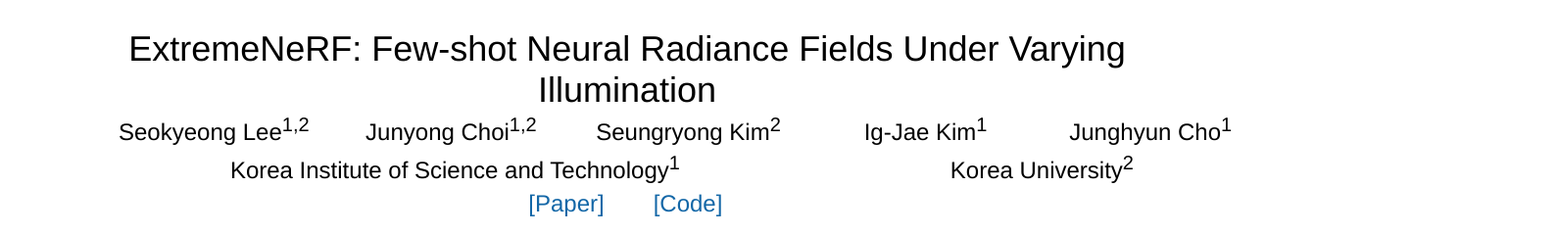
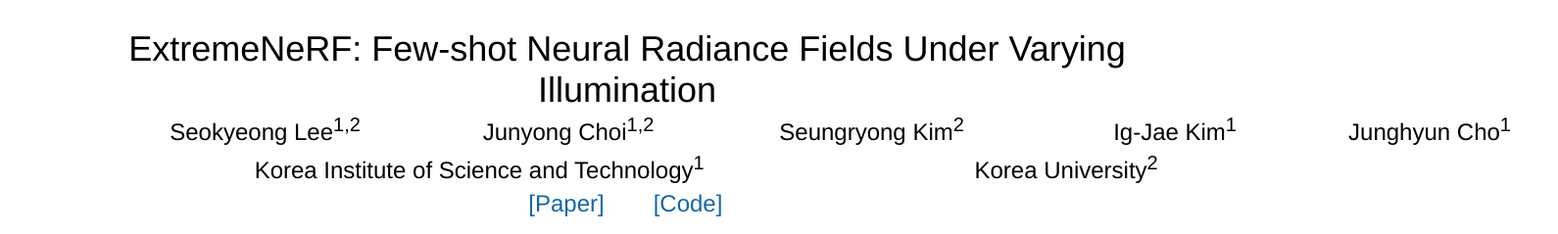
Before and after one commit to seokyeong94/ExtremeNeRF, a plain HTML site: page index.html in a window 1280 px wide. Shown: the top 239 px of the page at 98% size, 1590 px wide, since content can reach past the window. Drawn offline with Linux system fonts and the light colour scheme; a script that the page names is missing.

Commit message:
Update index.html

```diff
--- a/index.html
+++ b/index.html
@@ -128,10 +128,10 @@
 	<br>
 	<center>
 		<span style="font-size:36px">ExtremeNeRF: Few-shot Neural Radiance Fields Under Varying Illumination</span>
-		<table align=center width=1200px>
-			<table align=center width=1200px>
+		<table align=center width=1500px>
+			<table align=center width=1500px>
 				<tr>
-					<td align=center width=200px>
+					<td align=center width=250px>
 						<center>
 							<span style="font-size:24px">Seokyeong Lee<sup>1,2</sup></a></span>
 						</center>
@@ -141,7 +141,7 @@
 							<span style="font-size:24px">Junyong Choi<sup>1,2</sup></a></span>
 						</center>
 					</td>
-					<td align=center width=200px>
+					<td align=center width=250px>
 						<center>
 							<span style="font-size:24px">Seungryong Kim<sup>2</sup></a></span>
 						</center>
@@ -161,7 +161,7 @@
 
 			<table align=center width=1200px>
 				<tr>
-					<td align=center width=250px>
+					<td align=center width=300px>
 						<center>
 							<span style="font-size:24px">Korea Institute of Science and Technology<sup>1</sup></a></span>
 						</center>
```
